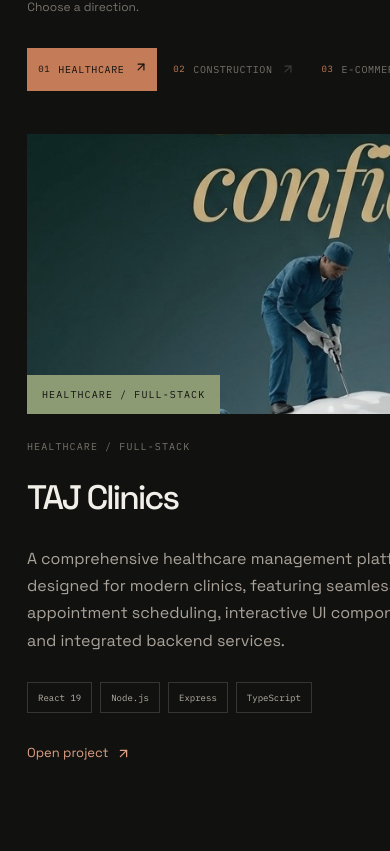
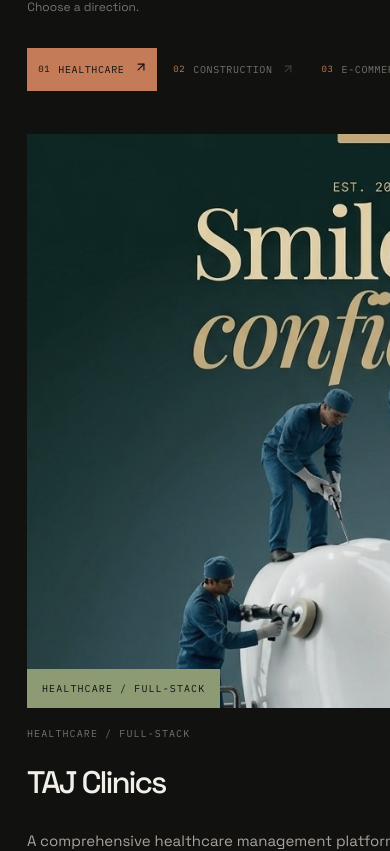
Before and after one commit to amreltanany/Amr_Tanany, a React (Vite) app: page / in a window 390 px wide. Shown: the part 2214-3065 px from the top of the page. Built offline with nearby package versions, Linux system fonts and the light colour scheme; the HTML template or start-up script is replaced by a standard one.

Commit message:
Fix project section images responsiveness on mobile

```diff
--- a/src/index.css
+++ b/src/index.css
@@ -322,16 +322,29 @@
 /* Project cards */
 .project-card {
   display: grid;
-  grid-template-columns: 48px minmax(300px, 1.25fr) minmax(280px, 0.8fr);
+  grid-template-columns: 48px minmax(0, 1.25fr) minmax(0, 0.8fr);
   gap: clamp(16px, 3vw, 48px);
   align-items: center;
+  min-width: 0;
+  width: 100%;
+  max-width: 100%;
 }
 .project-number { font-family: var(--mono); color: var(--copper); font-size: 12px; align-self: start; padding-top: 7px; }
-.project-image { position: relative; overflow: hidden; height: clamp(300px, 42vw, 570px); }
+.project-image {
+  position: relative;
+  overflow: hidden;
+  width: 100%;
+  max-width: 100%;
+  min-width: 0;
+  height: clamp(300px, 42vw, 570px);
+}
 .project-image img {
+  display: block;
   width: 100%;
+  max-width: 100%;
   height: 100%;
   object-fit: cover;
+  object-position: center;
   transition: transform 0.7s cubic-bezier(0.23, 1, 0.32, 1);
   filter: saturate(0.78);
 }
@@ -345,7 +358,7 @@
   padding: 12px 15px;
 }
 .project-accent.olive { background: var(--olive); }
-.project-image a { display: block; width: 100%; height: 100%; }
+.project-image a { display: block; width: 100%; height: 100%; max-width: 100%; }
 .project-image a:focus-visible { outline: 2px solid var(--copper-light); outline-offset: -5px; }
 .project-info { max-width: 420px; }
 .mono-label { color: #77736c; margin-bottom: 18px; }
@@ -506,6 +519,30 @@
 }
 
 /* ── Responsive ── */
+@media (max-width: 1100px) {
+  .project-card {
+    grid-template-columns: 40px minmax(0, 1.1fr) minmax(0, 0.9fr);
+    gap: 20px;
+  }
+  .project-image { height: clamp(260px, 36vw, 480px); }
+}
+
+@media (max-width: 900px) {
+  .project-card {
+    grid-template-columns: 1fr;
+    gap: 22px;
+  }
+  .project-number { display: none; }
+  .project-image {
+    width: 100%;
+    max-width: 100%;
+    height: auto;
+    aspect-ratio: 16 / 10;
+    min-height: 0;
+  }
+  .project-info { max-width: 100%; }
+}
+
 @media (max-width: 800px) {
   .site-header { height: 66px; }
   .mobile-toggle { display: block; color: var(--copper-light); }
@@ -532,10 +569,31 @@
   .statement-signature { display: none; }
   .section-heading { grid-template-columns: 1fr auto; gap: 20px; }
   .section-heading .section-marker { grid-column: 1 / -1; }
-  .project-card { grid-template-columns: 1fr; gap: 25px; }
+  .project-card {
+    grid-template-columns: 1fr;
+    gap: 18px;
+    width: 100%;
+    max-width: 100%;
+    min-width: 0;
+  }
   .project-number { display: none; }
-  .project-image { height: 70vw; min-height: 280px; }
-  .project-layer { gap: 95px; }
+  .project-image {
+    width: 100%;
+    max-width: 100%;
+    min-width: 0;
+    height: auto;
+    aspect-ratio: 4 / 3;
+    min-height: 0;
+  }
+  .project-image img {
+    width: 100%;
+    height: 100%;
+    object-fit: cover;
+  }
+  .project-layer { gap: 72px; }
+  .project-info { max-width: 100%; }
+  .project-info h3 { font-size: clamp(28px, 8vw, 42px); }
+  .project-info > p:not(.mono-label) { font-size: 15px; }
   .solutions { grid-template-columns: 1fr; gap: 50px; }
   .solutions-grid { grid-template-columns: 1fr; }
   .track-detail { padding-top: 15px; }
@@ -567,5 +625,5 @@
 @media (prefers-reduced-motion: reduce) {
   html { scroll-behavior: auto; }
   .reveal-up, .reveal-in, .project-enter-fade-left { animation: none; }
-  .button, .project-image img, .circle-link, .faq-answer { transition: }
+  .button, .project-image img, .circle-link, .faq-answer { transition: none; }
 }
```
